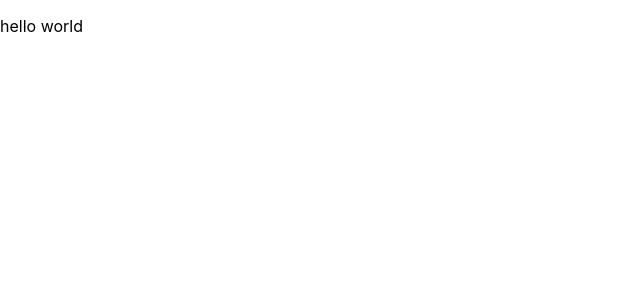
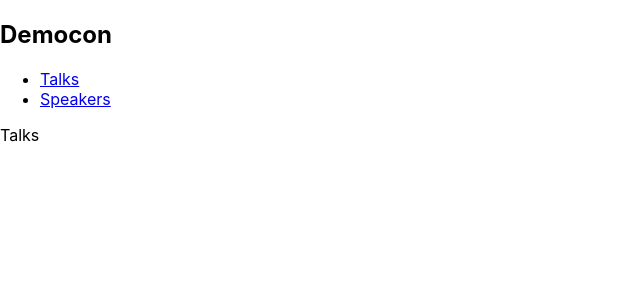
Before and after one commit to c-expert-zigbee/ethereum_code, a React (Create React App) app: page / in a window 1280 px wide. Shown: the top 300 px of the page, without its empty margins (0-640 px from the left). Built offline with nearby package versions, Linux system fonts and the light colour scheme.

Commit message:
feat: router

```diff
--- a/src/App.js
+++ b/src/App.js
@@ -1,8 +1,38 @@
+// Libraries
+import React from 'react'
+import {
+  BrowserRouter as Router,
+  Route,
+  Link,
+} from 'react-router-dom'
+
+// Styles
 import './App.css';
 
 const App = () => {
+
+
   return (
-    <p> hello world </p>
+    <Router>
+      <div>
+        <nav>
+          <h2>Democon</h2>
+          <ul>
+            <li>
+              <Link to='/'>Talks</Link>
+            </li>
+            <li>
+              <Link to='/speakers/'>Speakers</Link>
+            </li>
+          </ul>
+        </nav>
+
+        <Route path='/' exact>Talks</Route>
+        <Route path='/details/:id'>Details</Route>
+        <Route path='/speakers/' exact>Speakers</Route>
+        <Route path='/speakers/:id'>Speaker</Route>
+      </div>
+    </Router>
   );
 }
 
```
